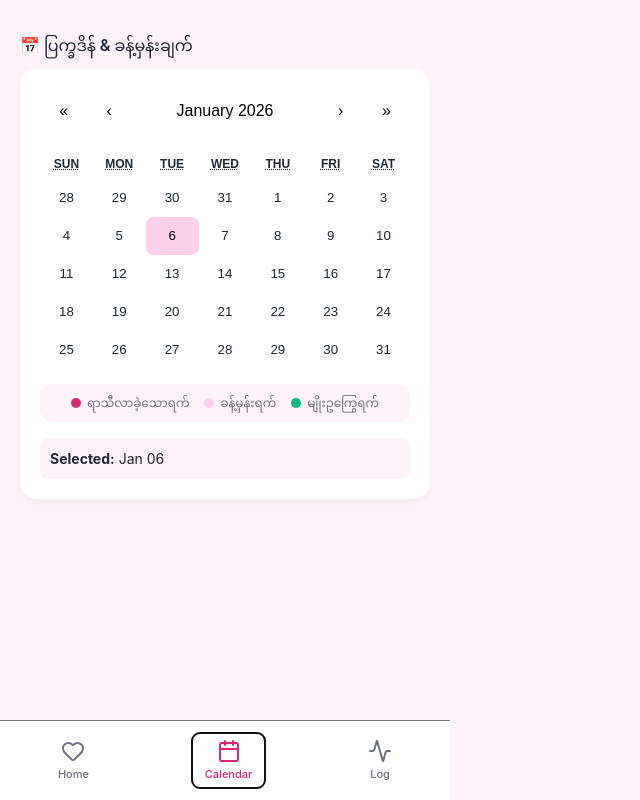
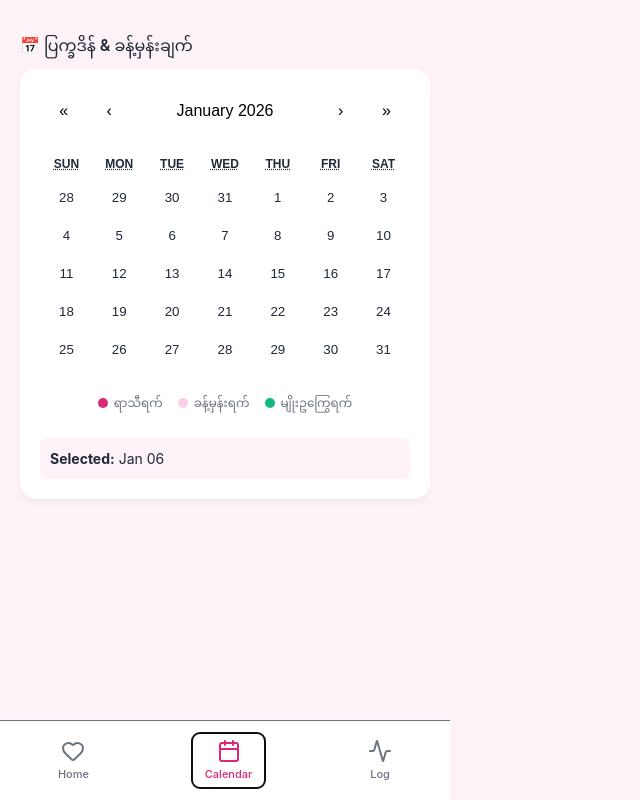
Before and after one commit to Kaung-Myat/nway-htway-web, a React (Vite) app: page / in a window 1280 px wide. Both pictures are taken after a click on the button "Calendar". Shown: the whole page, without its empty margins (0-640 px from the left). Built offline with nearby package versions, Linux system fonts and the light colour scheme.

Commit message:
modified codes

```diff
--- a/src/App.css
+++ b/src/App.css
@@ -1,7 +1,6 @@
 /* src/App.css */
 :root {
   /* --- TELEGRAM THEME MAPPING --- */
-  /* Fallbacks are provided after the comma */
   --primary: var(--tg-theme-button-color, #db2777);
   --primary-text: var(--tg-theme-button-text-color, #ffffff);
   --bg-color: var(--tg-theme-bg-color, #fdf2f8);
@@ -10,7 +9,7 @@
   --text-muted: var(--tg-theme-hint-color, #6b7280);
 
   --primary-light: #fbcfe8;
-  /* Keep this for accents */
+  /* Base color for accents */
 }
 
 body {
@@ -71,23 +70,18 @@ body {
   align-items: center;
   justify-content: center;
   background: var(--card-bg);
-  /* Match card bg */
   border-radius: 50%;
   box-shadow: 0 10px 15px -3px rgba(0, 0, 0, 0.1);
 }
 
-/* Pure CSS Circular Progress trick */
 .cycle-circle-border {
   position: absolute;
   width: 100%;
   height: 100%;
   border-radius: 50%;
   border: 10px solid var(--primary-light);
-  /* Base circle */
   border-top-color: var(--primary);
-  /* Progress color */
   transition: transform 1s ease-out;
-  /* Smooth animation */
 }
 
 .cycle-text {
@@ -139,7 +133,6 @@ body {
   border-color: var(--primary);
   background: var(--primary-light);
   color: #000;
-  /* Ensure text is visible on light bg */
 }
 
 .mood-icon {
@@ -172,7 +165,7 @@ body {
   border-color: var(--primary);
 }
 
-/* --- Calendar Override --- */
+/* --- Calendar Styling --- */
 .react-calendar {
   width: 100% !important;
   border: none !important;
@@ -184,22 +177,61 @@ body {
   color: var(--text-main);
 }
 
-.react-calendar__tile:enabled:hover,
-.react-calendar__tile:enabled:focus {
+.react-calendar__tile:enabled:hover {
   background-color: var(--primary-light);
   border-radius: 8px;
 }
 
-.react-calendar__tile--active {
-  background: var(--primary) !important;
-  color: var(--primary-text) !important;
-  border-radius: 8px;
+/* Calendar Logic Colors */
+.tile-past {
+  background-color: var(--primary) !important;
+  color: white !important;
+  border-radius: 50% !important;
+}
+
+.tile-predict {
+  background-color: var(--primary-light) !important;
+  color: var(--primary) !important;
+  border-radius: 50% !important;
+  font-weight: bold;
+}
+
+.tile-fertile {
+  background-color: #10b981 !important;
+  color: white !important;
+  border-radius: 50% !important;
 }
 
 .react-calendar__tile--now {
-  background: var(--primary-light) !important;
+  background: transparent !important;
+  border: 1px solid var(--primary);
   border-radius: 8px;
-  color: #000 !important;
+  color: var(--text-main) !important;
+}
+
+/* Legend */
+.legend-container {
+  display: flex;
+  justify-content: center;
+  gap: 15px;
+  margin-top: 15px;
+  padding: 10px;
+  background: var(--card-bg);
+  border-radius: 12px;
+}
+
+.legend-item {
+  display: flex;
+  align-items: center;
+  gap: 6px;
+  font-size: 12px;
+  color: var(--text-muted);
+}
+
+.legend-dot {
+  width: 10px;
+  height: 10px;
+  border-radius: 50%;
 }
 
 /* --- Navigation --- */
@@ -231,50 +263,3 @@ body {
 .nav-item.active {
   color: var(--primary);
 }
-
-.tile-past {
-  background-color: var(--primary) !important;
-  color: white !important;
-  border-radius: 50% !important;
-}
-
-/* 2. ခန့်မှန်းရက်များ (Prediction) - ပန်းရောင်ဖျော့ */
-.tile-predict {
-  background-color: var(--primary-light) !important;
-  color: var(--primary) !important;
-  border-radius: 50% !important;
-  font-weight: bold;
-}
-
-/* 3. မျိုးဥကြွေရက် (Ovulation) - အစိမ်းရောင် */
-.tile-fertile {
-  background-color: #10b981 !important;
-  /* Emerald Green */
-  color: white !important;
-  border-radius: 50% !important;
-}
-
-/* --- Legend (အညွှန်း) --- */
-.legend-container {
-  display: flex;
-  justify-content: center;
-  gap: 15px;
-  margin-top: 15px;
-  padding: 10px;
-  background: var(--bg-color);
-  border-radius: 12px;
-}
-
-.legend-item {
-  display: flex;
-  align-items: center;
-  gap: 6px;
-  font-size: 12px;
-  color: var(--text-muted);
-}
-
-.legend-dot {
-  width: 10px;
-  height: 10px;
-  border-radius: 50%;
-}
--- a/src/App.jsx
+++ b/src/App.jsx
@@ -1,11 +1,11 @@
 import { useState, useEffect } from 'react';
 import Calendar from 'react-calendar';
 import 'react-calendar/dist/Calendar.css';
-import { format, addDays, subDays, isSameDay, parseISO } from 'date-fns';
+import { format, addDays, subDays, isSameDay } from 'date-fns';
 import { Heart, Calendar as CalIcon, Activity, Save } from 'lucide-react';
 import './App.css';
 
-// ⚠️ YOUR BOT URL
+// ⚠️ YOUR BOT URL (Update if needed)
 const BOT_API_URL = "https://nway-htway-bot.vercel.app";
 
 const MOODS = [
@@ -34,11 +34,12 @@ function App() {
   const [selectedMood, setSelectedMood] = useState(null);
   const [selectedSymptoms, setSelectedSymptoms] = useState([]);
 
-  // --- 1. Fetch Data ---
+  // --- 1. Init & Fetch ---
   useEffect(() => {
     if (window.Telegram?.WebApp) {
       const tg = window.Telegram.WebApp;
-      tg.ready(); tg.expand();
+      tg.ready();
+      tg.expand();
 
       const root = document.documentElement;
       if (tg.themeParams.button_color) root.style.setProperty('--primary', tg.themeParams.button_color);
@@ -47,39 +48,54 @@ function App() {
       if (tg.initDataUnsafe?.user) {
         const telegramUser = tg.initDataUnsafe.user;
         setUser(telegramUser);
+
+        // Fetch Real Data
         fetch(`${BOT_API_URL}/api/user?chatId=${telegramUser.id}`)
           .then(res => res.json())
-          .then(data => { setCycleData(data); setLoading(false); })
-          .catch(() => setLoading(false));
+          .then(data => {
+            setCycleData(data);
+            setLoading(false);
+          })
+          .catch(err => {
+            console.error("Fetch Error:", err);
+            setLoading(false);
+          });
       } else {
-        setUser({ first_name: "Test User" }); setLoading(false);
+        // Local Dev Mock
+        setUser({ first_name: "Test User" });
+        setLoading(false);
       }
-    } else { setLoading(false); }
+    } else {
+      setLoading(false);
+    }
   }, []);
 
+  // --- 2. Logic Functions ---
   const sendDataToBot = (action) => {
     const tg = window.Telegram.WebApp;
-    const payload = { action, date: selectedDate.toISOString(), mood: selectedMood, symptoms: selectedSymptoms };
+    const payload = {
+      action: action,
+      date: selectedDate.toISOString(),
+      mood: selectedMood,
+      symptoms: selectedSymptoms
+    };
     tg.sendData(JSON.stringify(payload));
     tg.close();
   };
 
   const toggleSymptom = (id) => {
-    selectedSymptoms.includes(id)
-      ? setSelectedSymptoms(selectedSymptoms.filter(s => s !== id))
-      : setSelectedSymptoms([...selectedSymptoms, id]);
+    if (selectedSymptoms.includes(id)) {
+      setSelectedSymptoms(selectedSymptoms.filter(s => s !== id));
+    } else {
+      setSelectedSymptoms([...selectedSymptoms, id]);
+    }
   };
 
-  // --- 🔥 CALENDAR LOGIC (The Brains) ---
-
-  // ၁။ ပြီးခဲ့တဲ့ မှတ်တမ်း (Past) ဟုတ်လား?
-  // (ရက်စွဲတစ်ခုတည်း မဟုတ်ဘဲ၊ ရာသီလာရင် ၅ ရက်ကြာတယ်လို့ ယူဆပြီး Range ပြပါမယ်)
+  // --- Calendar Checkers ---
   const isPastPeriod = (date) => {
     if (!cycleData?.history) return false;
-    // History ထဲက ရက်စွဲတိုင်းအတွက် +5 ရက်အထိ စစ်မယ်
     return cycleData.history.some(startStr => {
       const startDate = new Date(startStr);
-      // ရာသီစလာတဲ့ရက် ကနေ ၄ ရက်နောက်ပိုင်းအထိ (စုစုပေါင်း ၅ ရက်)
       for (let i = 0; i < 5; i++) {
         if (isSameDay(date, addDays(startDate, i))) return true;
       }
@@ -87,32 +103,21 @@ function App() {
     });
   };
 
-  // ၂။ ခန့်မှန်းရက် (Prediction) ဟုတ်လား?
   const isPredictedPeriod = (date) => {
     if (!cycleData?.lastLogDate || !cycleData?.cycleLength) return false;
-
-    // နောက်ဆုံးရာသီရက် + Cycle Length = ခန့်မှန်းရက်
     const lastDate = new Date(cycleData.lastLogDate);
     const nextStartDate = addDays(lastDate, cycleData.cycleLength);
-
-    // ခန့်မှန်းရက် ကနေ ၅ ရက်စာ ပြမယ်
     for (let i = 0; i < 5; i++) {
       if (isSameDay(date, addDays(nextStartDate, i))) return true;
     }
     return false;
   };
 
-  // ၃။ မျိုးဥကြွေရက် (Ovulation) ဟုတ်လား?
   const isOvulationDay = (date) => {
     if (!cycleData?.lastLogDate || !cycleData?.cycleLength) return false;
-
     const lastDate = new Date(cycleData.lastLogDate);
     const nextStartDate = addDays(lastDate, cycleData.cycleLength);
-
-    // Ovulation က နောက်ရာသီမလာခင် ၁၄ ရက်အလိုမှာ ဖြစ်လေ့ရှိတယ်
     const ovulationDate = subDays(nextStartDate, 14);
-
-    // မျိုးဥကြွေရက် နဲ့ သူ့ရှေ့နောက် ၁ ရက် (စုစုပေါင်း ၃ ရက်) ပြမယ်
     return (
       isSameDay(date, ovulationDate) ||
       isSameDay(date, addDays(ovulationDate, 1)) ||
@@ -120,51 +125,89 @@ function App() {
     );
   };
 
-  // --- VIEWS ---
+  // --- 3. Views ---
 
-  const DashboardView = () => { /* ... (Same as before) ... */
-    return (<div>Dashboard Content Here (Use previous code)</div>);
-  }; // (အစ်ကို့ရဲ့ Dashboard Code အဟောင်းအတိုင်းထားပါ)
+  // Dashboard (Home Tab)
+  const DashboardView = () => {
+    if (loading) return <div style={{ textAlign: 'center', marginTop: 50 }}>Loading...</div>;
 
-  // ✅ UPDATED CALENDAR VIEW
+    if (!cycleData || !cycleData.found) {
+      return (
+        <div style={{ padding: '20px', textAlign: 'center', marginTop: '50px' }}>
+          <h2>မင်္ဂလာပါ {user?.first_name || 'Sis'}! 👋</h2>
+          <div className="card">
+            <p>ရာသီမှတ်တမ်း မရှိသေးပါဘူးရှင်။</p>
+            <p style={{ color: 'var(--text-muted)' }}>စတင်မှတ်သားဖို့ အောက်ကခလုတ်ကို နှိပ်လိုက်ပါ။ 👇</p>
+          </div>
+          <button className="btn-primary" onClick={() => sendDataToBot('log_period')}>
+            <Heart fill="white" size={20} /> စမှတ်မယ်
+          </button>
+        </div>
+      );
+    }
+
+    let displayDay = cycleData.cycleLength - cycleData.daysUntil;
+    let progressDeg = (displayDay / cycleData.cycleLength) * 360;
+    let statusText = <>နောက်ရာသီလာဖို့ <strong>{cycleData.daysUntil} ရက်</strong> လိုပါသေးတယ်။</>;
+
+    if (cycleData.daysUntil <= 0) {
+      displayDay = "Late";
+      progressDeg = 360;
+      statusText = <>ရာသီလာမယ့်ရက်ထက် <strong>{Math.abs(cycleData.daysUntil)} ရက်</strong> ကျော်လွန်နေပါတယ်။</>;
+    }
+
+    return (
+      <div style={{ padding: '20px', paddingBottom: '80px' }}>
+        <div style={{ marginBottom: '20px' }}>
+          <h2 style={{ margin: 0, fontSize: '24px' }}>မင်္ဂလာပါ {user?.first_name || 'Sis'}! 👋</h2>
+        </div>
+
+        <div className="card">
+          <div className="cycle-progress">
+            <div className="cycle-circle-border" style={{ transform: `rotate(${progressDeg}deg)` }}></div>
+            <div className="cycle-text">
+              <span className="cycle-day">{typeof displayDay === 'number' ? `Day ${displayDay}` : displayDay}</span>
+              <br /><span className="cycle-label">of Cycle</span>
+            </div>
+          </div>
+          <p style={{ textAlign: 'center', margin: 0 }}>{statusText}</p>
+        </div>
+
+        <button className="btn-primary" onClick={() => sendDataToBot('log_period')}>
+          <Heart fill="white" size={20} /> ဒီနေ့ ရာသီလာတယ် (Log)
+        </button>
+
+        <div style={{ marginTop: '16px', textAlign: 'center' }}>
+          <p style={{ fontSize: '14px', color: 'var(--text-muted)' }} onClick={() => setActiveTab('log')}>
+            နေမကောင်းဘူးလား? <span style={{ color: 'var(--primary)', fontWeight: 'bold', cursor: 'pointer' }}>လက္ခဏာမှတ်မယ် 👉</span>
+          </p>
+        </div>
+      </div>
+    );
+  };
+
+  // Calendar Tab
   const CalendarView = () => (
     <div style={{ padding: '20px', paddingBottom: '80px' }}>
       <h2 className="section-title">📅 ပြက္ခဒိန် & ခန့်မှန်းချက်</h2>
-
       <div className="card">
         <Calendar
-          onChange={setSelectedDate}
-          value={selectedDate}
-          locale="en-US"
+          onChange={setSelectedDate} value={selectedDate} locale="en-US"
           tileClassName={({ date, view }) => {
             if (view === 'month') {
-              if (isPastPeriod(date)) return 'tile-past';         // အနီ
-              if (isPredictedPeriod(date)) return 'tile-predict'; // ပန်းရောင်
-              if (isOvulationDay(date)) return 'tile-fertile';    // အစိမ်း
+              if (isPastPeriod(date)) return 'tile-past';
+              if (isPredictedPeriod(date)) return 'tile-predict';
+              if (isOvulationDay(date)) return 'tile-fertile';
             }
           }}
         />
-
-        {/* Label / Legend Section */}
         <div className="legend-container">
-          <div className="legend-item">
-            <div className="legend-dot" style={{ background: 'var(--primary)' }}></div>
-            <span>ရာသီလာခဲ့သောရက်</span>
-          </div>
-          <div className="legend-item">
-            <div className="legend-dot" style={{ background: 'var(--primary-light)' }}></div>
-            <span>ခန့်မှန်းရက်</span>
-          </div>
-          <div className="legend-item">
-            <div className="legend-dot" style={{ background: '#10b981' }}></div>
-            <span>မျိုးဥကြွေရက်</span>
-          </div>
+          <div className="legend-item"><div className="legend-dot" style={{ background: 'var(--primary)' }}></div><span>ရာသီရက်</span></div>
+          <div className="legend-item"><div className="legend-dot" style={{ background: 'var(--primary-light)' }}></div><span>ခန့်မှန်းရက်</span></div>
+          <div className="legend-item"><div className="legend-dot" style={{ background: '#10b981' }}></div><span>မျိုးဥကြွေရက်</span></div>
         </div>
-
-        {/* Selected Date Info */}
         <div style={{ marginTop: '16px', padding: '10px', background: 'var(--bg-color)', borderRadius: '8px', fontSize: '14px' }}>
           <strong>Selected:</strong> {format(selectedDate, 'MMM dd')} <br />
-
           {isPastPeriod(selectedDate) && <span style={{ color: 'var(--primary)' }}>• ရာသီလာခဲ့သောရက် ✅</span>}
           {isPredictedPeriod(selectedDate) && <span style={{ color: 'var(--primary)' }}>• လာနိုင်ချေရှိသောရက် 🌸</span>}
           {isOvulationDay(selectedDate) && <span style={{ color: '#10b981' }}>• ကိုယ်ဝန်ရနိုင်ချေများသောရက် 👶</span>}
@@ -173,20 +216,50 @@ function App() {
     </div>
   );
 
-  const LoggerView = () => { /* ... (Same as before) ... */
-    return (<div>Logger Content Here</div>);
-  };
+  // Log Tab
+  const LoggerView = () => (
+    <div style={{ padding: '20px', paddingBottom: '80px' }}>
+      <div style={{ display: 'flex', justifyContent: 'space-between', alignItems: 'center' }}>
+        <h2 className="section-title">📝 မှတ်တမ်းတင်မယ်</h2>
+        <span style={{ fontSize: '14px', color: 'var(--text-muted)' }}>{format(selectedDate, 'MMM dd')}</span>
+      </div>
 
-  // Main Render
+      <div className="card">
+        <h3 className="section-title">စိတ်အခြေအနေ (Mood)</h3>
+        <div className="mood-grid">
+          {MOODS.map((m) => (
+            <div key={m.id} className={`mood-item ${selectedMood === m.id ? 'selected' : ''}`} onClick={() => setSelectedMood(m.id)}>
+              <span className="mood-icon">{m.icon}</span><span className="mood-label">{m.label}</span>
+            </div>
+          ))}
+        </div>
+      </div>
+
+      <div className="card">
+        <h3 className="section-title">ရောဂါလက္ခဏာ (Symptoms)</h3>
+        <div className="tags-container">
+          {SYMPTOMS.map((s) => (
+            <div key={s.id} className={`tag ${selectedSymptoms.includes(s.id) ? 'selected' : ''}`} onClick={() => toggleSymptom(s.id)}>
+              {s.label}
+            </div>
+          ))}
+        </div>
+      </div>
+
+      <button className="btn-primary" onClick={() => sendDataToBot('log_symptoms')}>
+        <Save size={20} /> သိမ်းဆည်းမယ် (Save)
+      </button>
+    </div>
+  );
+
   return (
     <div className="app-container">
       <div style={{ flex: 1, overflowY: 'auto' }}>
-        {activeTab === 'home' && <DashboardView />} {/* Use your existing Dashboard component logic here */}
+        {activeTab === 'home' && <DashboardView />}
         {activeTab === 'calendar' && <CalendarView />}
-        {activeTab === 'log' && <LoggerView />} {/* Use your existing Logger component logic here */}
+        {activeTab === 'log' && <LoggerView />}
       </div>
       <nav className="bottom-nav">
-        {/* ... (Nav buttons same as before) ... */}
         <button className={`nav-item ${activeTab === 'home' ? 'active' : ''}`} onClick={() => setActiveTab('home')}><Heart size={24} /><span>Home</span></button>
         <button className={`nav-item ${activeTab === 'calendar' ? 'active' : ''}`} onClick={() => setActiveTab('calendar')}><CalIcon size={24} /><span>Calendar</span></button>
         <button className={`nav-item ${activeTab === 'log' ? 'active' : ''}`} onClick={() => setActiveTab('log')}><Activity size={24} /><span>Log</span></button>
```
